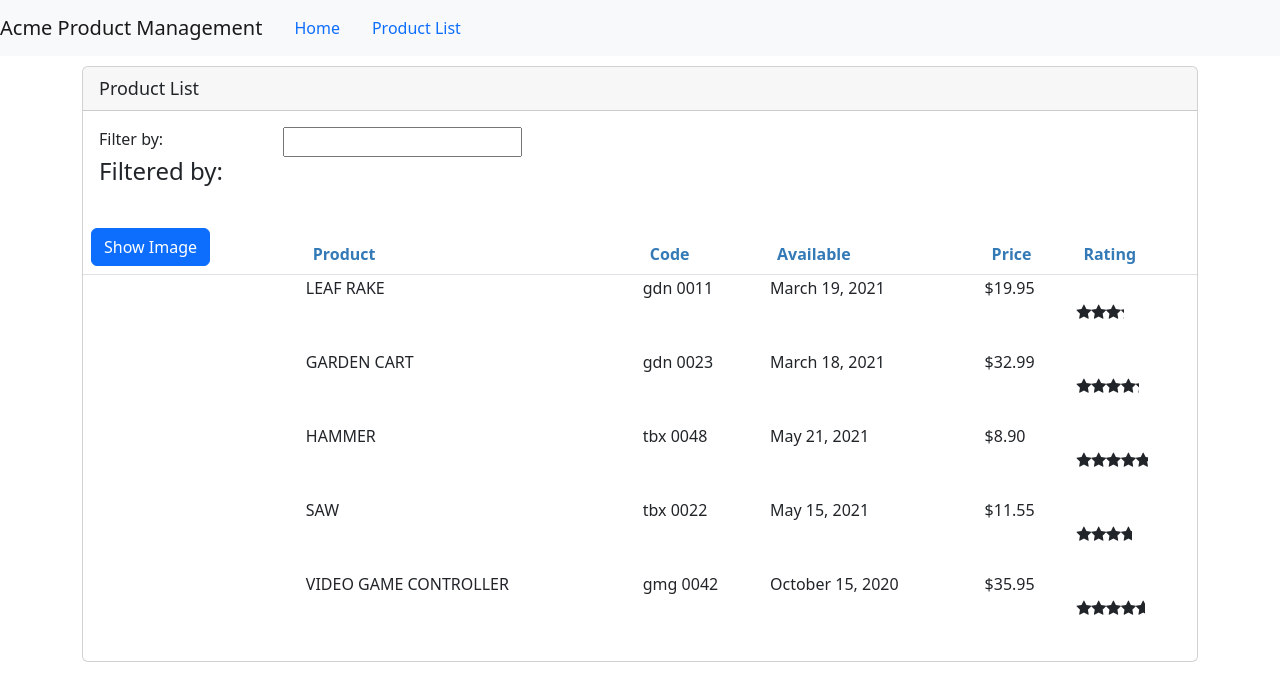
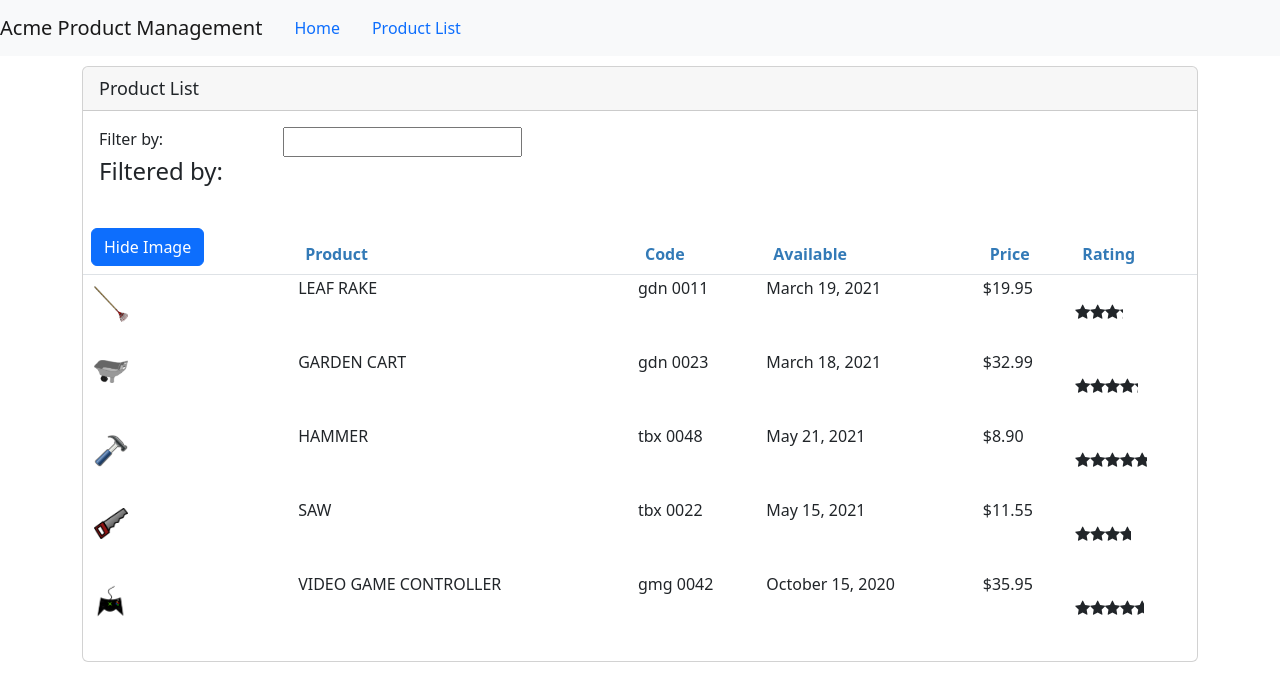
Before and after one commit to BootsStribling/PS-APM, an Angular app: page /products in a window 1280 px wide. Shown: the top 700 px of the page. Built offline with nearby package versions, Linux system fonts and the light colour scheme.

Commit message:
set product-list component to show image by default

```diff
--- a/src/app/products/product-list.component.ts
+++ b/src/app/products/product-list.component.ts
@@ -13,7 +13,7 @@ export class ProductListComponent implements OnInit{
   pageTitle = 'Product List';
   imageWidth = 50;
   imageMargin = 2;
-  showImage: boolean = false;
+  showImage: boolean = true;
   filteredProducts: IProduct[] = [];
   products: IProduct[] = [];
   errorMessage: string = '';
```
